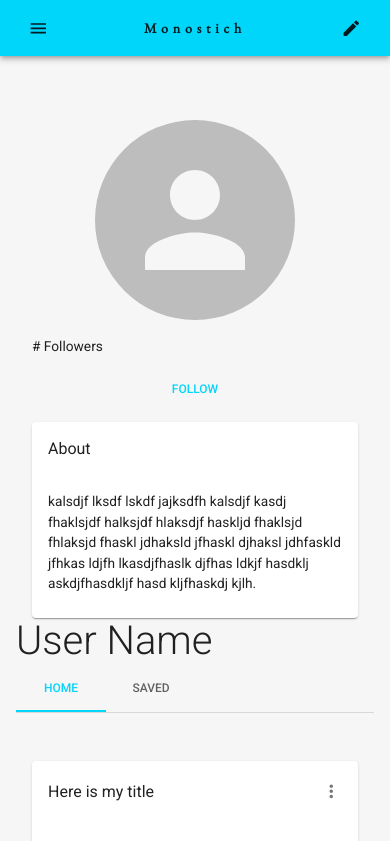
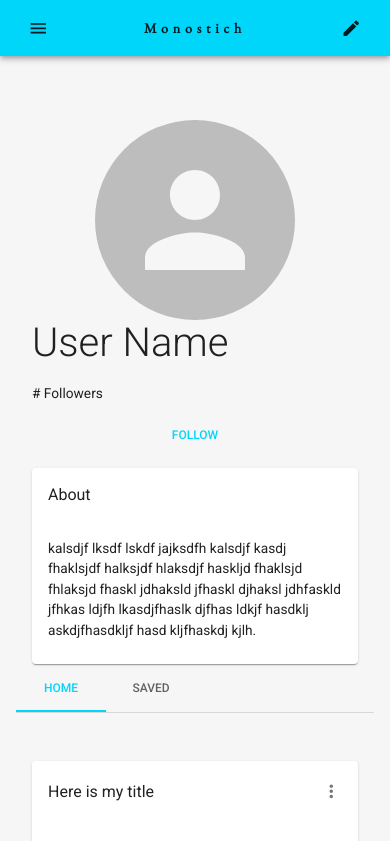
Before and after one commit to dingbat-weasel/monostich, a React (Create React App) app in the folder client/: page /profile in a window 390 px wide. Shown: the top 841 px of the page. Built offline with nearby package versions, Linux system fonts and the light colour scheme.

Commit message:
profile screen responsive quality increase

```diff
--- a/client/src/App.js
+++ b/client/src/App.js
@@ -24,6 +24,7 @@ import Home from "./pages/Home/Home.jsx";
 import Profile from "./pages/Profile/Profile.jsx";
 import Signin from "./pages/Signin/Signin.jsx";
 import Signup from "./pages/Signup/Signup.jsx";
+import SinglePoem from "./pages/SinglePoem/SinglePoem.jsx";
 // ...
 
 // GraphQL API Endpoint
@@ -65,6 +66,7 @@ function App() {
         <Routes>
           <Route path="/" element={<Home />} />
           <Route path="/profile" element={<Profile />} />
+          <Route path="/poem" element={<SinglePoem />} />
           <Route path="/signin" element={<Signin />} />
           <Route path="/signup" element={<Signup />} />
         </Routes>
--- a/client/src/pages/Profile/Main.jsx
+++ b/client/src/pages/Profile/Main.jsx
@@ -69,10 +69,10 @@ export default function Main() {
 
   return (
     <Grid container>
-      <Grid item xs={12}>
-        <Box>
-          <Typography variant="h1">User Name</Typography>
-        </Box>
+      <Grid item>
+        <Typography variant="h1" display={{ xs: "none", md: "block" }}>
+          User Name
+        </Typography>
       </Grid>
       <Grid item xs={12}>
         <Box sx={{ width: "100%" }}>
--- a/client/src/pages/Profile/Sidebar.jsx
+++ b/client/src/pages/Profile/Sidebar.jsx
@@ -25,6 +25,9 @@ const Sidebar = () => {
             }}
           ></Avatar>
         </Box>
+        <Typography variant="h1" display={{ xs: "block", md: "none" }}>
+          User Name
+        </Typography>
       </Grid>
 
       <Grid item xs={12}>
--- /dev/null
+++ b/client/src/pages/SinglePoem/SinglePoem.jsx
@@ -0,0 +1,31 @@
+import React, { Fragment } from "react";
+import Navbar from "../../components/Navbar";
+
+import { styled } from "@mui/material/styles";
+
+import Paper from "@mui/material/Paper";
+import Grid from "@mui/material/Grid";
+import { TextField } from "@mui/material";
+import Sidebar from "./Sidebar";
+
+const SinglePoem = () => {
+  return (
+    <>
+      <Navbar />
+      <Grid container>
+        {/* Top Spacing */}
+        <Grid item xs={12} m={4}></Grid>
+        {/* Page */}
+        <Grid container mx={{ xs: 2, md: 6, lg: 10 }}>
+          {/* Main Container */}
+          <Grid item xs={12} lg={8}></Grid>
+
+          {/* Sidebar Container */}
+          <Grid item xs={0} lg={4}></Grid>
+        </Grid>
+      </Grid>
+    </>
+  );
+};
+
+export default SinglePoem;
```
Also changed, not shown: client/src/pages/SinglePoem/Sidebar.jsx (added).
